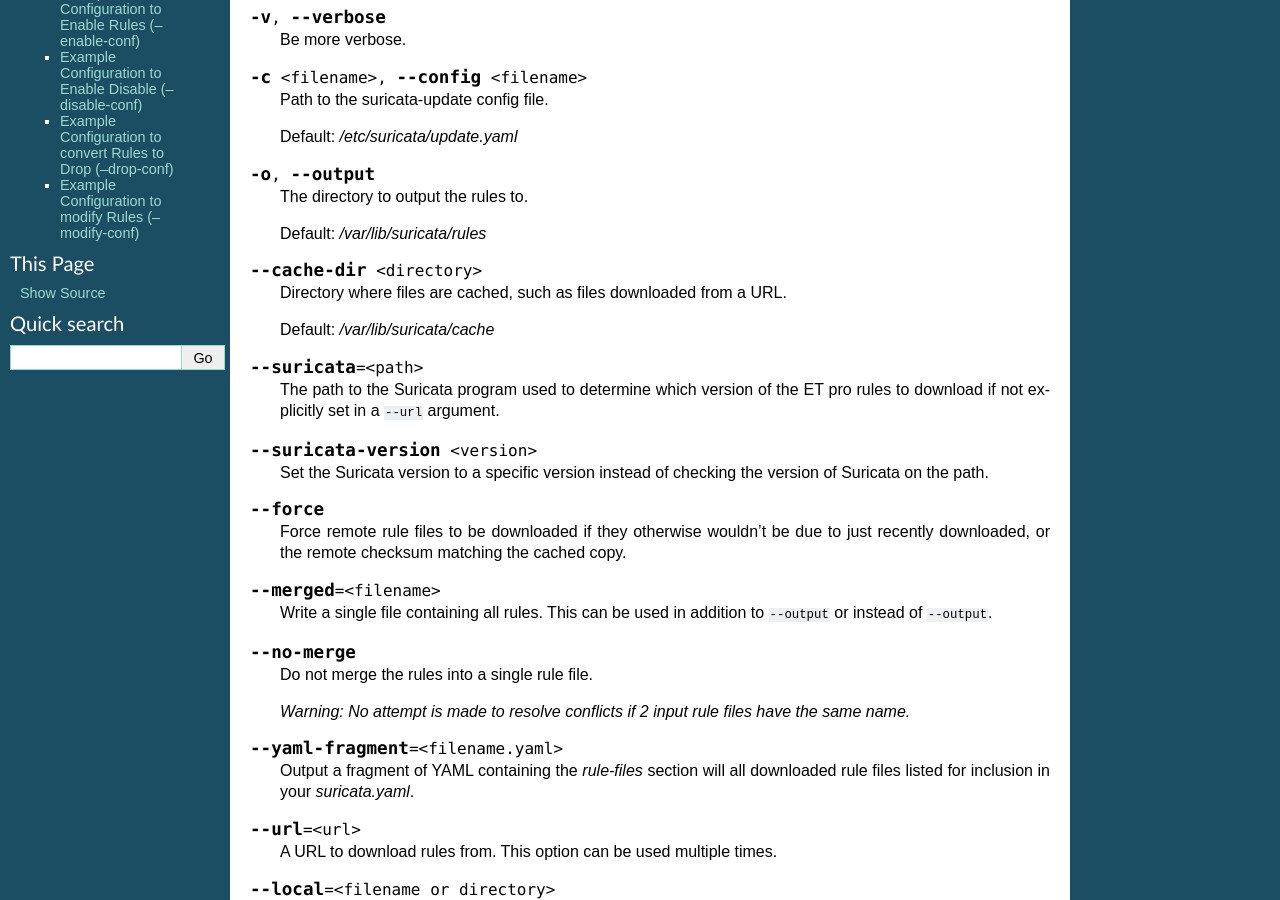
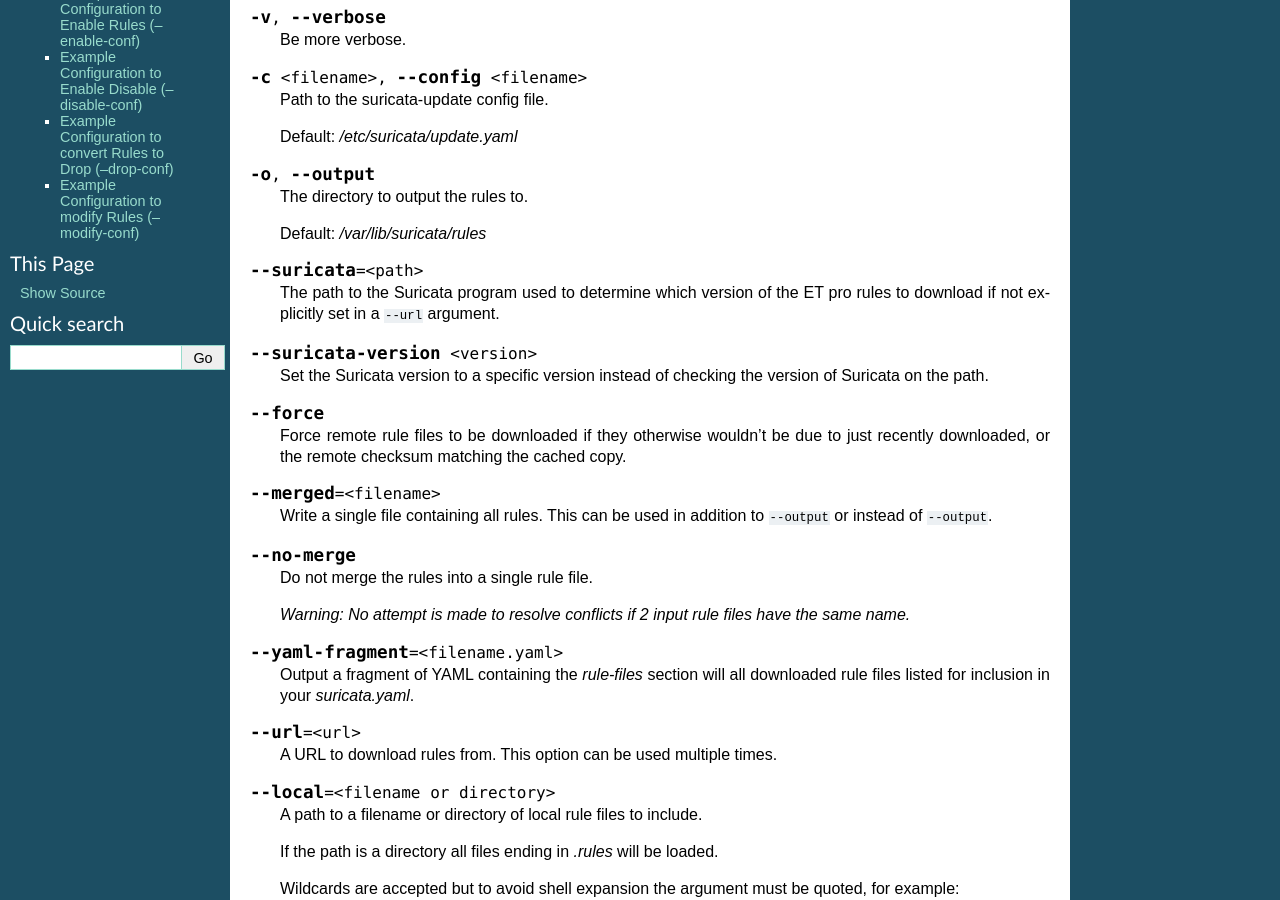
Before and after one commit to OISF/suricata-update, a Sphinx documentation site: the page built from doc/index.rst, in a window 1280 px wide and 900 px high, scrolled down 393 px. Built offline with Sphinx 7.4.7, drawn with Linux system fonts in a browser that asks for light colours; the version number could not be read and is left out.

Commit message:
doc: --cache-dir command line argument removed

```diff
--- a/README.rst
+++ b/README.rst
@@ -118,5 +118,5 @@ Files and Directories
   This is a single file that contains all the rules from all input
   files and should be used by Suricata.
 
-``/var/lib/suricata/cache``
+``/var/lib/suricata/rules/.cache``
   Downloaded rule files are cached here.
--- a/doc/index.rst
+++ b/doc/index.rst
@@ -34,13 +34,6 @@ Options
    The directory to output the rules to.
 
    Default: */var/lib/suricata/rules*
-
-.. option:: --cache-dir <directory>
-
-   Directory where files are cached, such as files downloaded from a
-   URL.
-
-   Default: */var/lib/suricata/cache*
 
 .. option:: --suricata=<path>
 
```
